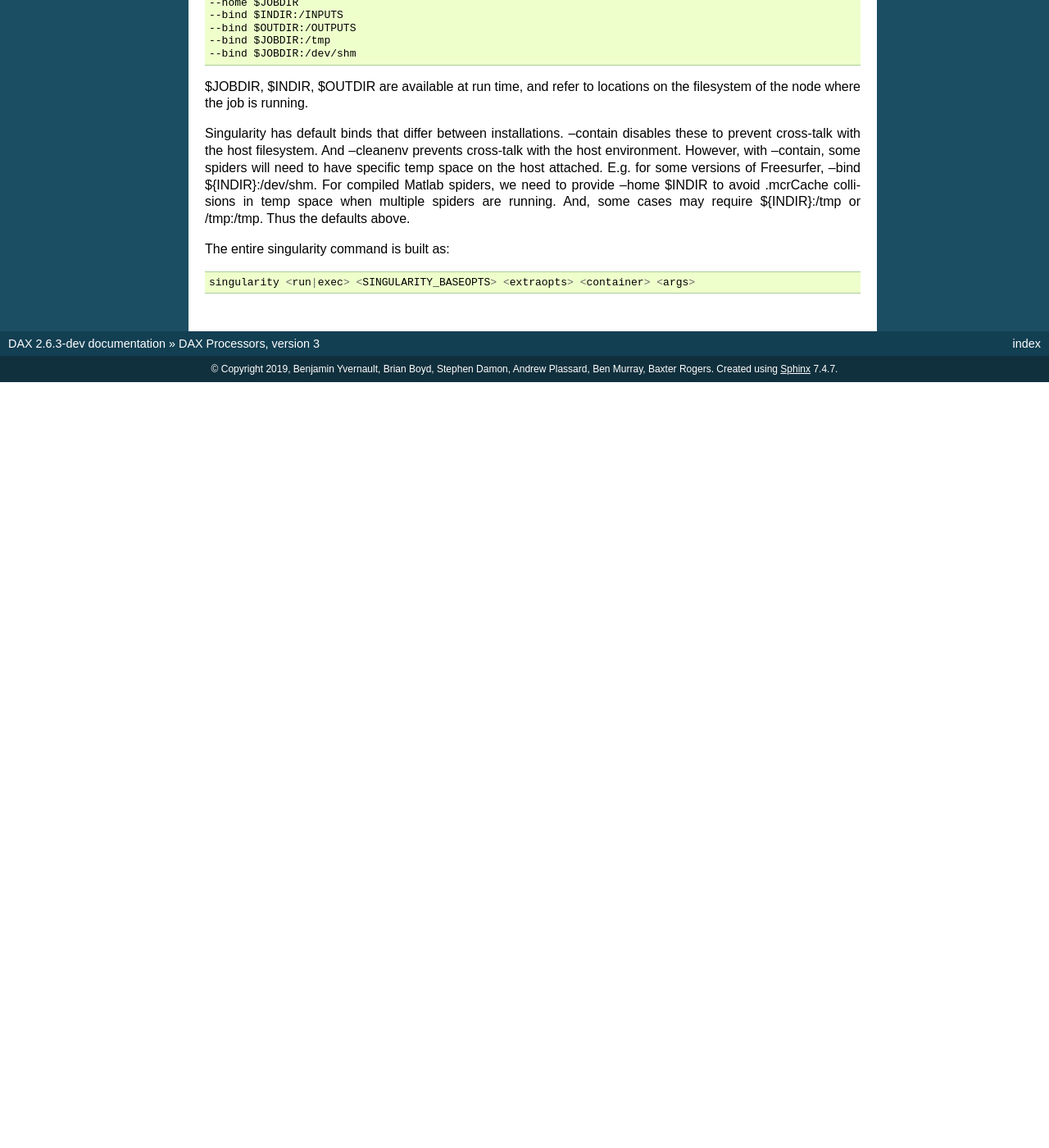
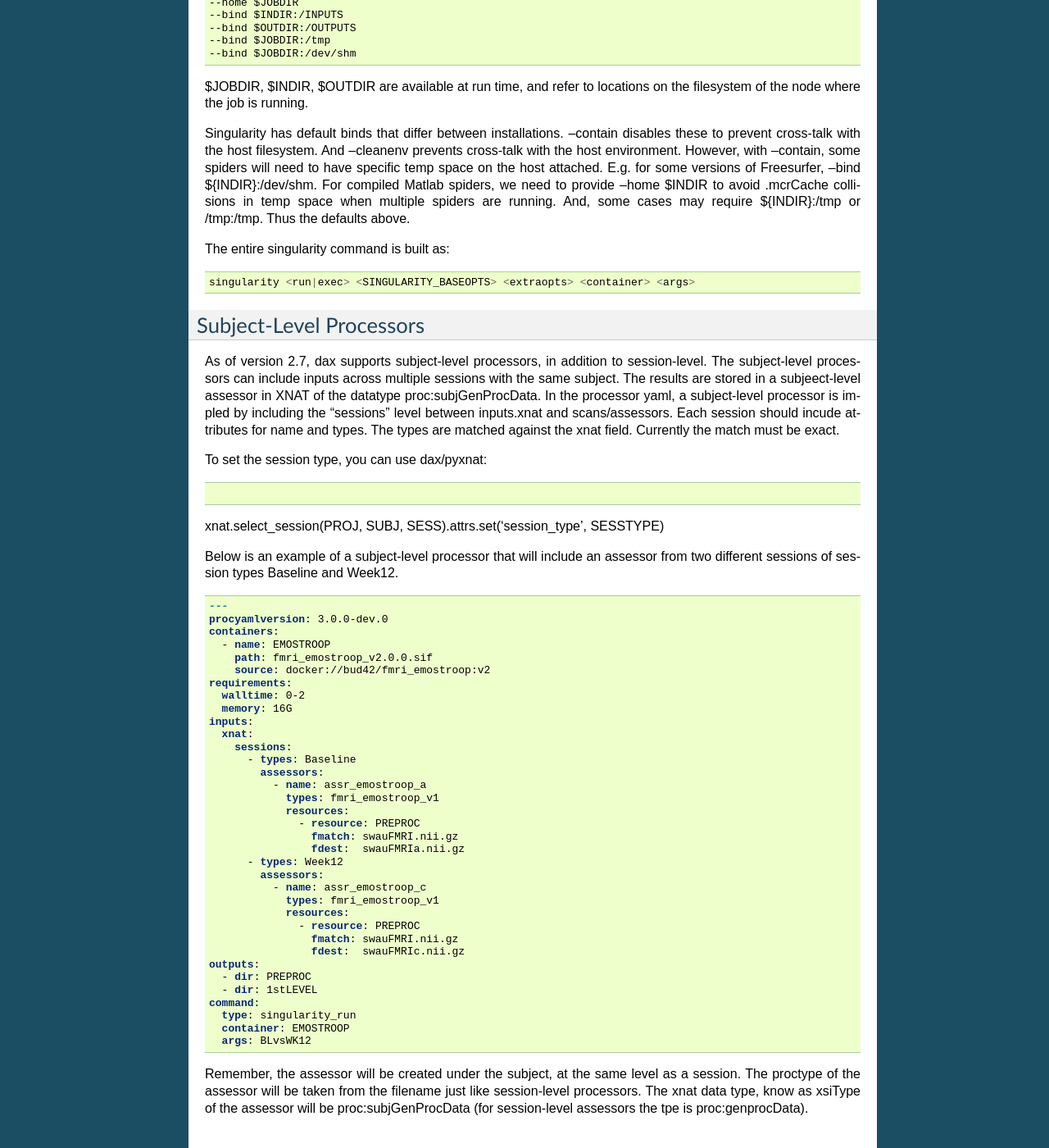
Before and after one commit to VUIIS/dax, a Sphinx documentation site: the page built from docs/processors_v3.rst, in a window 1280 px wide and 1400 px high, scrolled down 4628 px. Shown: the whole window at 82% size. Built offline with Sphinx 7.4.7, drawn with Linux system fonts in a browser that asks for light colours; before the commit the page ends 5094 px from its top, so only the background shows below that; some of the changed text lies outside the part shown.

Commit message:
Update processors_v3.rst

```diff
--- a/docs/processors_v3.rst
+++ b/docs/processors_v3.rst
@@ -232,3 +232,67 @@ Singularity has default binds that differ between installations. --contain disab
 The entire singularity command is built as::
 
     singularity <run|exec> <SINGULARITY_BASEOPTS> <extraopts> <container> <args>
+
+
+
+---------------------------
+Subject-Level Processors
+---------------------------
+
+As of version 2.7, dax supports subject-level processors, in addition to session-level. The subject-level
+processors can include inputs across multiple sessions with the same subject. The results are stored in
+a subjeect-level assessor in XNAT of the datatype proc:subjGenProcData. In the processor yaml, a subject-level processor is
+impled by including the "sessions" level between inputs.xnat and scans/assessors. Each session should incude attributes
+for name and types. The types are matched against the xnat field. Currently the match must be exact.
+
+To set the session type, you can use dax/pyxnat:
+
+.. code-block:: python3
+
+xnat.select_session(PROJ, SUBJ, SESS).attrs.set('session_type', SESSTYPE)
+
+
+
+Below is an example of a subject-level processor that will include an assessor from two different sessions of session types Baseline and Week12.
+
+.. code-block:: yaml
+
+    ---
+    procyamlversion: 3.0.0-dev.0
+    containers:
+      - name: EMOSTROOP
+        path: fmri_emostroop_v2.0.0.sif
+        source: docker://bud42/fmri_emostroop:v2
+    requirements:
+      walltime: 0-2
+      memory: 16G
+    inputs:
+      xnat:
+        sessions:
+          - types: Baseline
+            assessors:
+              - name: assr_emostroop_a
+                types: fmri_emostroop_v1
+                resources:
+                  - resource: PREPROC
+                    fmatch: swauFMRI.nii.gz
+                    fdest:  swauFMRIa.nii.gz
+          - types: Week12
+            assessors:
+              - name: assr_emostroop_c
+                types: fmri_emostroop_v1
+                resources:
+                  - resource: PREPROC
+                    fmatch: swauFMRI.nii.gz
+                    fdest:  swauFMRIc.nii.gz
+    outputs:
+      - dir: PREPROC
+      - dir: 1stLEVEL
+    command:
+      type: singularity_run
+      container: EMOSTROOP
+      args: BLvsWK12
+
+
+Remember, the assessor will be created under the subject, at the same level as a session. The proctype of the assessor will be taken from the filename just like
+session-level processors. The xnat data type, know as xsiType of the assessor will be proc:subjGenProcData (for session-level assessors the tpe is proc:genprocData).
```
